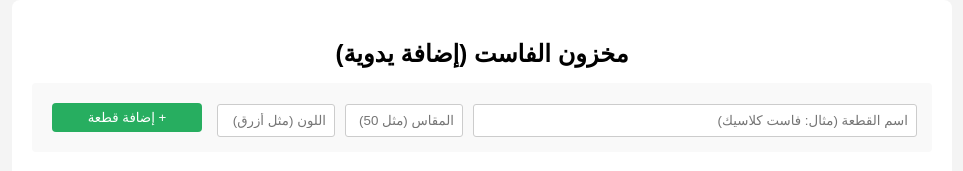
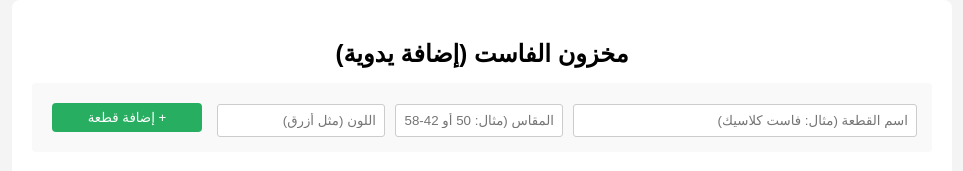
Before and after one commit to abdelmouladjalal-source/Costume17, a plain HTML site: page vests.html in a window 1280 px wide. Both pictures are taken after typing "Sample", "Sample", "Sample" into the empty fields and a click on the button "+ إضافة قطعة". Shown: the top 171 px of the page, without its empty margins (158-1121 px from the left). Drawn offline with Linux system fonts and the light colour scheme.

Commit message:
vests.html
Refactor stock management for vests with improved item addition and deletion logic. Added support for size ranges and updated item status checks.

```diff
--- a/vests.html
+++ b/vests.html
@@ -4,6 +4,7 @@
     <meta charset="UTF-8">
     <title>مخزون الفاست</title>
     <style>
+        /* الأنماط المضمنة (CSS) */
         body{font-family:Arial;direction:rtl;background:#f4f4f4;margin:0;padding:0;}
         .container{max-width:900px;margin:auto;background:#fff;padding:20px;border-radius:8px}
         h2{text-align:center;margin-bottom:15px;}
@@ -25,8 +26,8 @@
     <div class="add-item-form">
         <div style="display:flex; gap:10px; flex-wrap:wrap; align-items:flex-end;">
             <input id="itemName" placeholder="اسم القطعة (مثال: فاست كلاسيك)" style="flex:2;">
-            <input id="itemSize" placeholder="المقاس (مثل 50)" style="flex:1; max-width:100px;">
-            <input id="itemColor" placeholder="اللون (مثل أزرق)" style="flex:1; max-width:100px;">
+            <input id="itemSize" placeholder="المقاس (مثال: 50 أو 42-58)" style="flex:1; max-width:150px;">
+            <input id="itemColor" placeholder="اللون (مثل أزرق)" style="flex:1; max-width:150px;">
             <button onclick="addItem()" style="flex:1; max-width:150px; background:#27ae60;">+ إضافة قطعة</button>
         </div>
     </div>
@@ -42,60 +43,133 @@
         </thead>
         <tbody id="stockBody"></tbody>
     </table>
-    <button onclick="window.location.href='index.html'">رجوع للصفحة الرئيسية</button>
+    <button onclick="window.location.href='inventory_management.html'">رجوع للصفحة الرئيسية</button>
 </div>
 
 <script>
-const STOCK_TYPE = "vests"; // 🛑 نوع المخزون: الفاست
+const STOCK_TYPE = "vests"; // 🛑 مفتاح التخزين: vests
 
+/**
+ * دالة قراءة المخزون مع التأكد من تهيئة حقل rentedPeriods لضمان التوافق.
+ */
 function getStock() {
-    return JSON.parse(localStorage.getItem(STOCK_TYPE)) || [];
+    let stock = JSON.parse(localStorage.getItem(STOCK_TYPE)) || [];
+    // نضمن أن أي عنصر يحتوي على حقل الفترات للحجز
+    return stock.map((item, index) => ({
+        ...item,
+        rentedPeriods: item.rentedPeriods || [],
+        id: item.id !== undefined ? item.id : index
+    }));
 }
 
 function saveStock(stock) {
     localStorage.setItem(STOCK_TYPE, JSON.stringify(stock));
 }
 
+/**
+ * تحدد حالة القطعة في الوقت الحالي (اليوم) بناءً على الفترات المؤجرة.
+ * تستخدم مقارنة السلاسل النصية لتواريخ YYYY-MM-DD.
+ */
+function checkCurrentStatus(item) {
+    const todayStr = new Date().toISOString().split('T')[0];
+    const periods = item.rentedPeriods || [];
+
+    for (const period of periods) {
+        if (period.isReturned) continue;
+
+        const periodStart = period.start;
+        const periodEnd = period.end;
+
+        // التحقق من التداخل: إذا كان اليوم >= البداية و اليوم < النهاية
+        if (todayStr >= periodStart && todayStr < periodEnd) {
+            return "مؤجر حالياً";
+        }
+    }
+    return "متوفر";
+}
+
+// =======================================================
+// ===== دالة إضافة المخزون (بالمقاسات الزوجية وبدون إشعار نجاح) =====
+// =======================================================
+
 function addItem() {
     const name = document.getElementById("itemName").value.trim();
-    const size = document.getElementById("itemSize").value.trim();
+    const sizeInput = document.getElementById("itemSize").value.trim();
     const color = document.getElementById("itemColor").value.trim();
 
-    if (!name || !size || !color) {
+    if (!name || !sizeInput || !color) {
         alert("الرجاء إدخال الاسم والمقاس واللون.");
         return;
     }
 
     let stock = getStock();
+    let sizesToAdd = [];
 
-    const newItem = {
-        name: name,
-        size: size,
-        color: color,
-        status: "متوفر"
-    };
+    // 1. تحليل حقل المقاس لتحديد النطاق (مثلاً 42-58)
+    const rangeMatch = sizeInput.match(/^(\d+)[-–](\d+)$/);
 
-    stock.push(newItem);
+    if (rangeMatch) {
+        let startSize = parseInt(rangeMatch[1]);
+        const endSize = parseInt(rangeMatch[2]);
+
+        if (startSize > endSize) {
+            alert("المقاس الأول يجب أن يكون أصغر من المقاس الثاني.");
+            return;
+        }
+
+        // إذا كان المقاس الأول فردياً، نبدأ من المقاس الزوجي الذي يليه
+        if (startSize % 2 !== 0) {
+            startSize++;
+        }
+
+        // إنشاء المقاسات بزيادة 2 (زوجي فقط)
+        for (let size = startSize; size <= endSize; size += 2) {
+            sizesToAdd.push(String(size));
+        }
+
+    } else {
+        // إذا كان مقاساً واحداً فقط
+        sizesToAdd.push(sizeInput);
+    }
+
+    // 2. إنشاء القطع وإضافتها إلى المخزون
+    const itemsAddedCount = sizesToAdd.length;
+
+    if (itemsAddedCount === 0 && rangeMatch) {
+        alert("لم يتم إضافة أي مقاسات في النطاق المحدد. تأكد من إدخال أرقام زوجية في النطاق.");
+        return;
+    }
+
+    sizesToAdd.forEach(size => {
+        const newItem = {
+            name: name,
+            size: size,
+            color: color,
+            rentedPeriods: [],
+            id: Date.now() + Math.random()
+        };
+        stock.push(newItem);
+    });
+
     saveStock(stock);
     renderStock();
 
-    // مسح الحقول
+    // مسح الحقول بعد الإضافة
     document.getElementById("itemName").value = "";
     document.getElementById("itemSize").value = "";
     document.getElementById("itemColor").value = "";
 
-    alert(`تم إضافة قطعة جديدة من نوع ${STOCK_TYPE}.`);
+    // 🛑 تم حذف إشعار النجاح (alert)
 }
 
 function deleteItem(index) {
-    if (!confirm("هل أنت متأكد من حذف هذه القطعة؟ لن تتمكن من التراجع.")) {
-        return;
-    }
-
     let stock = getStock();
 
-    if (stock[index].status === "مؤجر") {
-        alert("لا يمكن حذف هذه القطعة. يجب إرجاعها أولاً من صفحة التأجير الرئيسية.");
+    // التحقق من الحالة الزمنية قبل الحذف
+    const currentStatus = checkCurrentStatus(stock[index]);
+
+    if (currentStatus === "مؤجر حالياً") {
+        console.error("ERROR: لا يمكن حذف هذه القطعة. يجب إرجاعها أولاً.");
         return;
     }
 
@@ -117,9 +191,13 @@ function renderStock(){
     }
 
     stock.forEach((item, index) => {
-        let statusClass = item.status === "متوفر" ? "available" : "unavailable";
+        // التحقق من الحالة باستخدام المنطق الزمني
+        const currentStatus = checkCurrentStatus(item);
 
-        let deleteButton = item.status === "مؤجر"
+        let statusClass = currentStatus === "متوفر" ? "available" : "unavailable";
+
+        // تصميم زر الحذف بناءً على الحالة
+        let deleteButton = currentStatus === "مؤجر حالياً"
             ? `<button disabled style="background:#ccc; cursor:not-allowed;">مؤجرة</button>`
             : `<button onclick="deleteItem(${index})" style="background:#c0392b;">حذف</button>`;
 
@@ -128,7 +206,7 @@ function renderStock(){
                 <td>${item.name}</td>
                 <td>${item.size || "-"}</td>
                 <td>${item.color || "-"}</td>
-                <td>${item.status}</td>
+                <td>${currentStatus}</td>
                 <td>${deleteButton}</td>
             </tr>
         `;
```
